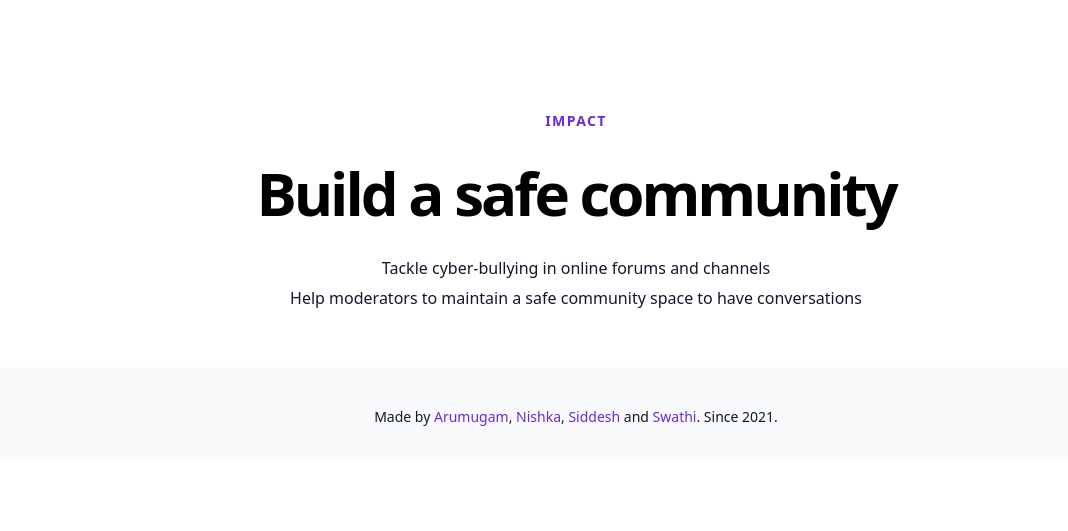
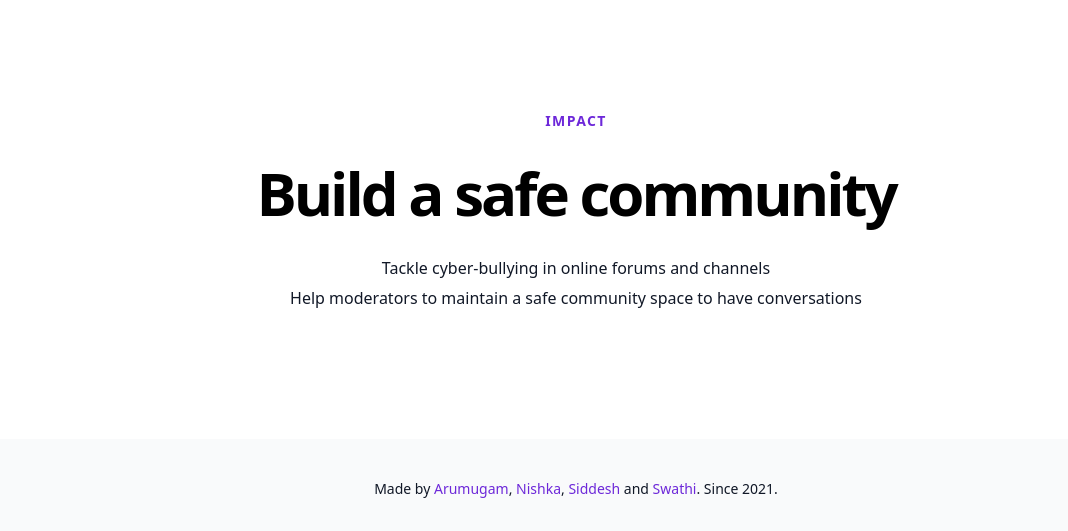
Before and after one commit to SiddeshSambasivam/Detox, a plain HTML site: page docs/index.html in a window 1280 px wide. Shown: the part 2221-2752 px from the top of the page, without its empty margins (64-1132 px from the left). Before the commit the page ends 2680 px from the top, so only its background shows below. Drawn offline with nearby package versions, Linux system fonts and the light colour scheme.

Commit message:
fix padding

```diff
--- a/docs/index.html
+++ b/docs/index.html
@@ -248,7 +248,7 @@
 
 
       <section>
-        <div class="px-4 py-2 mx-auto max-w-7xl sm:px-6 md:px-12 lg:px-24 lg:py-2">
+        <div class="px-4 py-2 mx-auto max-w-7xl sm:px-6 md:px-12 lg:px-24 lg:pt-2 md:pb-20">
           <div class="mb-8 text-sm font-bold tracking-widest text-center text-purple-700 uppercase">
             impact
           </div>
```
